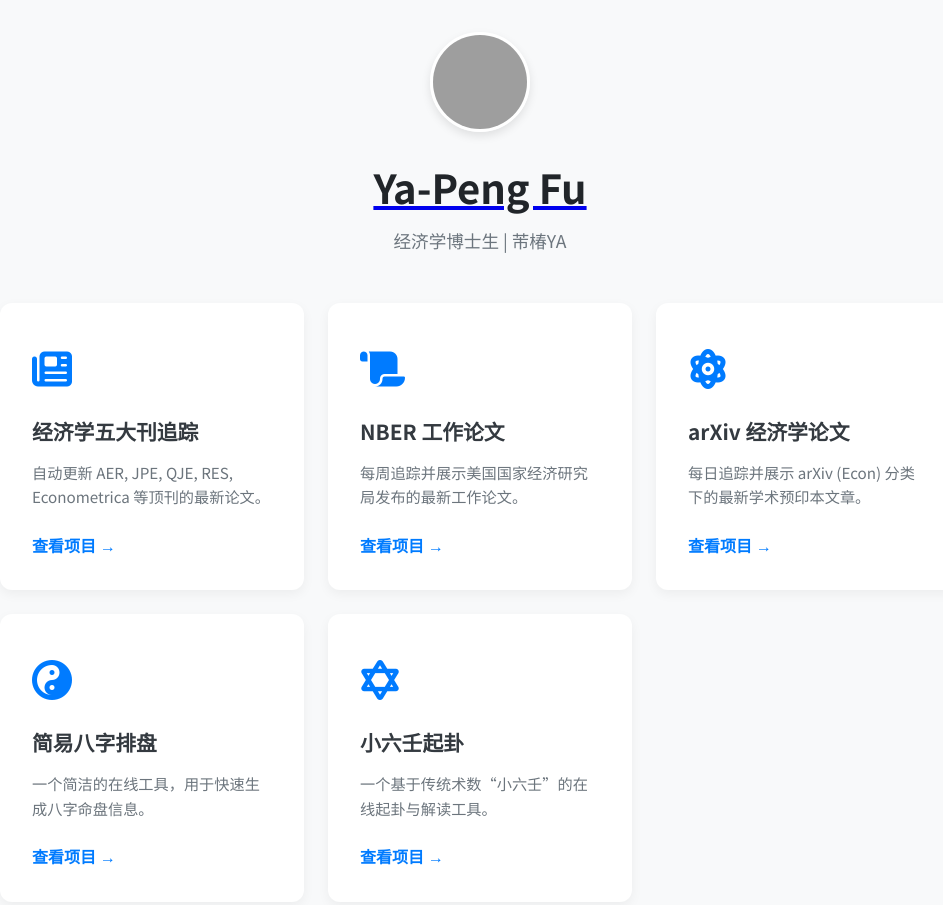
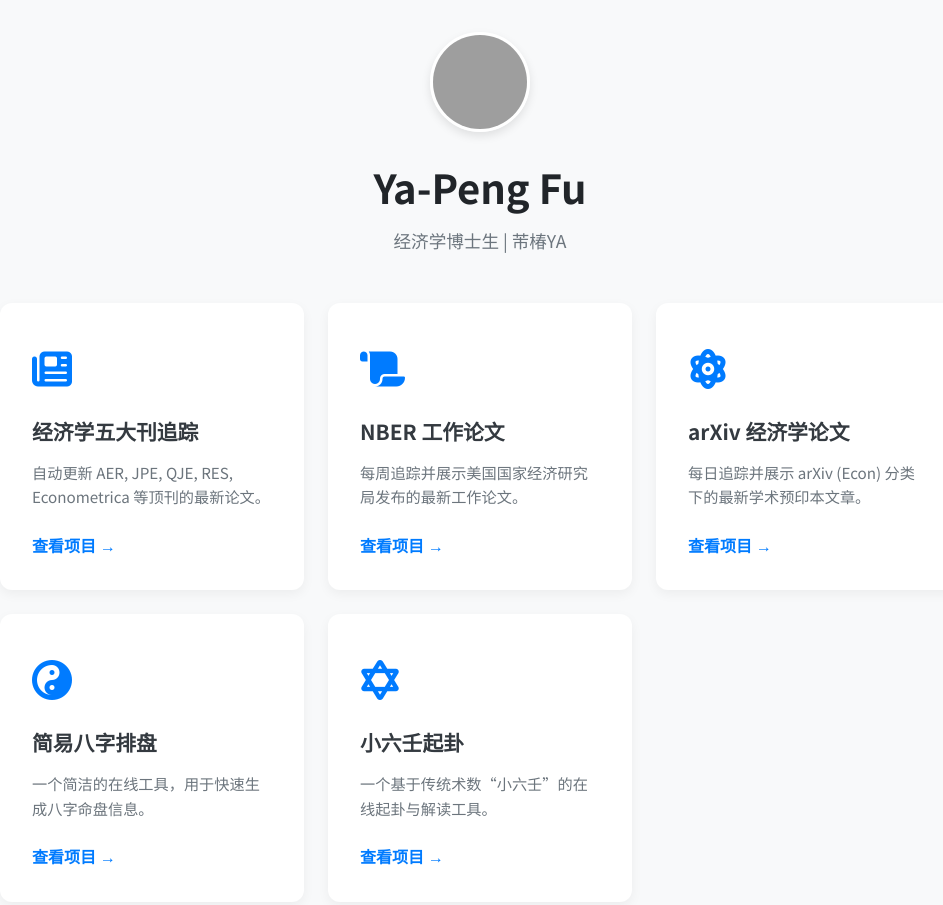
Before and after one commit to fyapeng/relax, a plain HTML site: page index.html in a window 1280 px wide. Shown: the top 905 px of the page, without its empty margins (160-1103 px from the left). Drawn offline with Linux system fonts and the light colour scheme; grey boxes are pictures that could not be loaded.

Commit message:
Update style.css

```diff
--- a/style.css
+++ b/style.css
@@ -180,3 +180,9 @@ footer {
         margin-bottom: 1rem;     /* 从 1.5rem 减小 */
     }
 }
+
+/* 针对 header 中的 a 标签进行设置 */
+header a {
+    text-decoration: none; /* 去掉下划线 */
+    color: inherit;       /* 继承父元素的颜色（如果 h1 是黑色，链接就是黑色） */
+}
```
